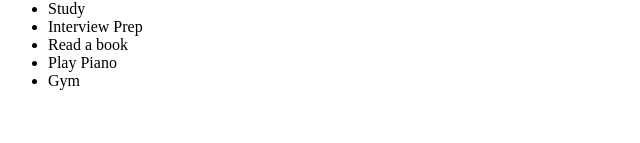
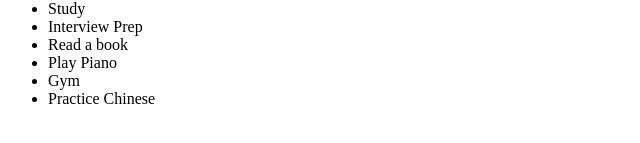
Before and after one commit to kelanwu17/Redirected, a plain HTML site: page index.html in a window 1280 px wide. Shown: the part 145-288 px from the top of the page, without its empty margins (0-640 px from the left). Drawn offline with Linux system fonts and the light colour scheme.

Commit message:
Update index.html

```diff
--- a/index.html
+++ b/index.html
@@ -15,6 +15,7 @@
         <li>Read a book</li>
         <li>Play Piano</li>
         <li>Gym</li>
+        <li>Practice Chinese </li>
     </ul>
 </body>
 </html>
```
